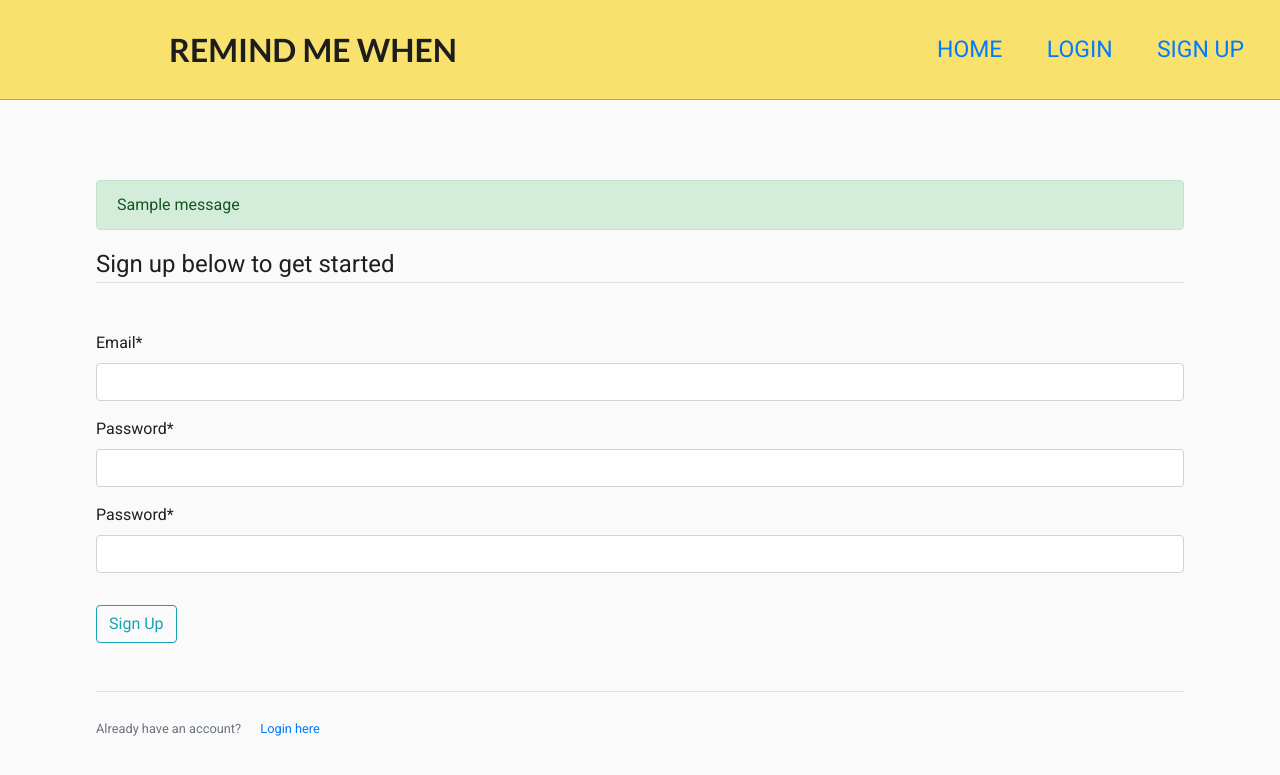
After one commit to DenzelHooke/RemindMeWhen, a Django app: template remind_me_django/layout/templates/account/register.html in a window 1280 px wide. The commit adds this page. Shown: the top 775 px of the page. Run offline with Django 3.2, Linux system fonts and the light colour scheme; tables that the repository leaves empty hold one stand-in row (values such as "Sample post"); the template is opened without the code that fills it: values that come from a table or form of the project are taken from there, most other values are stand-ins (such as "Sample title", 1, 10 or a date in 2020); one stand-in notice (Sample message) is shown; some libraries are stand-ins or nearby versions.

Commit message:
Created user login system and added fieldsets to admin page

```diff
--- a/remind_me_django/account/admin.py
+++ b/remind_me_django/account/admin.py
@@ -6,6 +6,7 @@ from django.contrib.auth.forms import ReadOnlyPasswordHashField
 from django.core.exceptions import ValidationError
 
 from account.models import CustomUser
+from listings.models import Product
 
 
 
@@ -22,10 +23,11 @@ class UserCreationForm(forms.ModelForm):
 
     class Meta:
         model = CustomUser
+        # Enter the required fields for your custom user
         fields = ('email',)
 
     def clean_password2(self):
-        # checks that both passwords entries are equal
+        # checks that both passwords entries are equal on the form
 
         password1 = self.cleaned_data.get('password1')
         password2 = self.cleaned_data.get('password2')
@@ -57,7 +59,7 @@ class UserChangeForm(forms.ModelForm):
 
     class Meta:
         model = CustomUser
-        fields = ('email', 'password', 'is_active', 'is_admin')
+        fields = ('email', 'password', 'is_admin',)
 
 
 class UserAdmin(BaseUserAdmin):
@@ -69,27 +71,37 @@ class UserAdmin(BaseUserAdmin):
     # These override the definitions on the base UserAdmin
     # that reference specific fields on auth.User.
 
-    list_display = ('email', 'is_admin')
+    # List display holds the field names of the fields that we want
+    # to display on our admin account page of our users.
+    list_display = ('email',)
+
+    # List filter choses what filter options to display on the filter panel on the right hand side of the admin page.
     list_filter = ('is_admin',)
     fieldsets = (
-        (None, {'fields': ('email', 'password')}),
-        ('Permissions', {'fields': ('is_admin',)}),
-    )
+        ('User Info', {'fields': ('email', 'password',)}),
+        ('Permissions', {'fields': ('is_admin',)})
+        )
 
     # add_fieldsets is not a standard ModelAdmin attribute. UserAdmin
     # overrides get_fieldsets to use this attribute when creating a user.
 
 
-    # Used to define the fields that will be displayed on the create user page
+    # add_fieldsets is used to define the fields that will be displayed on the create user page
+
+    # The classes key sets any custom CSS classes we want ot apply on our form section.
     add_fieldsets = (
         (None, {
             'classes': ('wide',),
-            'fields': ('email', 'password1', 'password2'),
+            'fields': ('email', 'password1', 'password2',)
         }),
+        ('Permissions', {'fields': ('is_admin', 'is_superuser',)})
     )
     search_fields = ('email',)
     ordering = ('email',)
     filter_horizontal = ()
 
+class ListingsAdmin:
+    pass
+
+
 admin.site.register(CustomUser, UserAdmin)
-admin.site.unregister(Group)
--- a/remind_me_django/account/models.py
+++ b/remind_me_django/account/models.py
@@ -50,6 +50,8 @@ class CustomUser(AbstractBaseUser):
 
 
     is_active = models.BooleanField(default=True)
+    is_staff = models.BooleanField(default=False)
+    is_superuser = models.BooleanField(default=False)
     is_admin = models.BooleanField(default=False)
     date_joined = models.DateField(auto_now_add=True)
 
--- /dev/null
+++ b/remind_me_django/layout/templates/account/register.html
@@ -0,0 +1,24 @@
+{% extends "layout/base.html" %}
+{% load crispy_forms_tags %}
+
+{% block content %}
+    <div class="content-section">
+        <form method="POST">
+            {% csrf_token  %}
+            <fieldset class="form-group">
+                <legend class="border-bottom mb-5">Sign up below to get started</legend>
+                {{ form | crispy }}
+            </fieldset>
+            <div class="form-group">
+                <button class="btn btn-outline-info" type="submit"> Sign Up</button>
+            </div>
+
+            <div class="border-top pt-4 mt-5">
+                <small class="text-muted">
+                    Already have an account?
+                    <a href="{% url 'home-page' %}" class="ml-3">Login here</a>
+                </small>
+            </div>
+        </form>
+    </div>
+    {% endblock %}
--- a/remind_me_django/layout/templates/layout/base.html
+++ b/remind_me_django/layout/templates/layout/base.html
@@ -6,26 +6,38 @@
     <meta charset="UTF-8">
     <meta http-equiv="X-UA-Compatible" content="IE=edge">
     <meta name="viewport" content="width=device-width, initial-scale=1.0">
+    <link rel="stylesheet" type="text/css" href="https://stackpath.bootstrapcdn.com/bootstrap/4.3.1/css/bootstrap.min.css" integrity="sha384-ggOyR0iXCbMQv3Xipma34MD+dH/1fQ784/j6cY/iJTQUOhcWr7x9JvoRxT2MZw1T" crossorigin="anonymous">
     <link rel="stylesheet" type="text/css" href="{% static 'layout/base.css' %}">
     {% block styles %}
     {% endblock %}
     {% if title %}
-        <title>RemindME - {{ title }}</title>
+        <title>RemindME  |  {{ title }}</title>
     {% else %}
-        <title>RemindME - Home</title>
+        <title>RemindME | Home</title>
     {% endif %}
 </head>
 <body>
     <nav class="navbar">
         <div class="logo">REMIND ME WHEN</div>
         <ul class="nav-ul">
-            <li class="li-item"><a href="#">HOME</a></li>
+            <li class="li-item"><a href="{% url 'home-page' %}">HOME</a></li>
             <li class="li-item"><a href="#">LOGIN</a></li>
-            <li class="li-item"><a href="#">SIGN UP</a></li>
+            <li class="li-item"><a href="{% url 'register-page' %}">SIGN UP</a></li>
         </ul>
     </nav>
     <section class="main-content">
+        {% if messages %}
+            {% for message in messages %}
+                <div class="alert alert-{{ message.tags }}">
+                    {{ message }}
+                </div>
+            {% endfor %}
+        {% endif %}
         {% block content %}{% endblock %}
     </section>
+
+    <script src="https://code.jquery.com/jquery-3.3.1.slim.min.js" integrity="sha384-q8i/X+965DzO0rT7abK41JStQIAqVgRVzpbzo5smXKp4YfRvH+8abtTE1Pi6jizo" crossorigin="anonymous"></script>
+    <script src="https://cdnjs.cloudflare.com/ajax/libs/popper.js/1.14.7/umd/popper.min.js" integrity="sha384-UO2eT0CpHqdSJQ6hJty5KVphtPhzWj9WO1clHTMGa3JDZwrnQq4sF86dIHNDz0W1" crossorigin="anonymous"></script>
+    <script src="https://stackpath.bootstrapcdn.com/bootstrap/4.3.1/js/bootstrap.min.js" integrity="sha384-JjSmVgyd0p3pXB1rRibZUAYoIIy6OrQ6VrjIEaFf/nJGzIxFDsf4x0xIM+B07jRM" crossorigin="anonymous"></script>
 </body>
 </html>
--- a/remind_me_django/layout/templates/layout/index.html
+++ b/remind_me_django/layout/templates/layout/index.html
@@ -14,11 +14,11 @@
             <p class="small-message-p">click register to get started</p>
         </div>
         <div class="btn-wrapper">
-            <a href="#" class="register-btn btn">
+            <a href="{% url 'register-page' %}" class="register-btn user-btn">
                 REGISTER
             </a>
             <div class="blank-spacer"></div>
-            <a href="#" class="sign-in-btn btn">
+            <a href="#" class="sign-in-btn user-btn">
                 LOG IN
             </a>
         </div>
--- a/remind_me_django/layout/urls.py
+++ b/remind_me_django/layout/urls.py
@@ -14,7 +14,7 @@ Including another URLconf
     2. Add a URL to urlpatterns:  path('blog/', include('blog.urls'))
 """
 from django.contrib import admin
-from django.urls import path, include
+from django.urls import path
 from . import views
 
 urlpatterns = [
--- a/remind_me_django/remind_me_django/urls.py
+++ b/remind_me_django/remind_me_django/urls.py
@@ -16,10 +16,12 @@ Including another URLconf
 from django.contrib import admin
 from django.urls import path, include
 from account import views
+from django.contrib.auth import views as auth_views
 
 
 urlpatterns = [
     path('admin/', admin.site.urls),
     path('', include('layout.urls')),
-    path('register/', views.register)
+    path('register/', views.register, name='register-page'),
+    path('login/', auth_views.LoginView.as_view()),
 ]
```
Also changed, not shown: remind_me_django/account/views.py (+29 -2 lines), remind_me_django/layout/static/layout/index.css (+12 -9 lines), remind_me_django/layout/templates/registration/login.html (added, +25 -0 lines), remind_me_django/listings/models.py (+6 -6 lines), remind_me_django/remind_me_django/settings.py (+6 -1 lines), remind_me_django/account/migrations/0002_customuser_is_superuser.py (added), remind_me_django/account/migrations/0003_alter_customuser_is_superuser.py (added), remind_me_django/layout/templates/account/login.html (added), remind_me_django/listings/migrations/0002_auto_20210811_0844.py (added).
